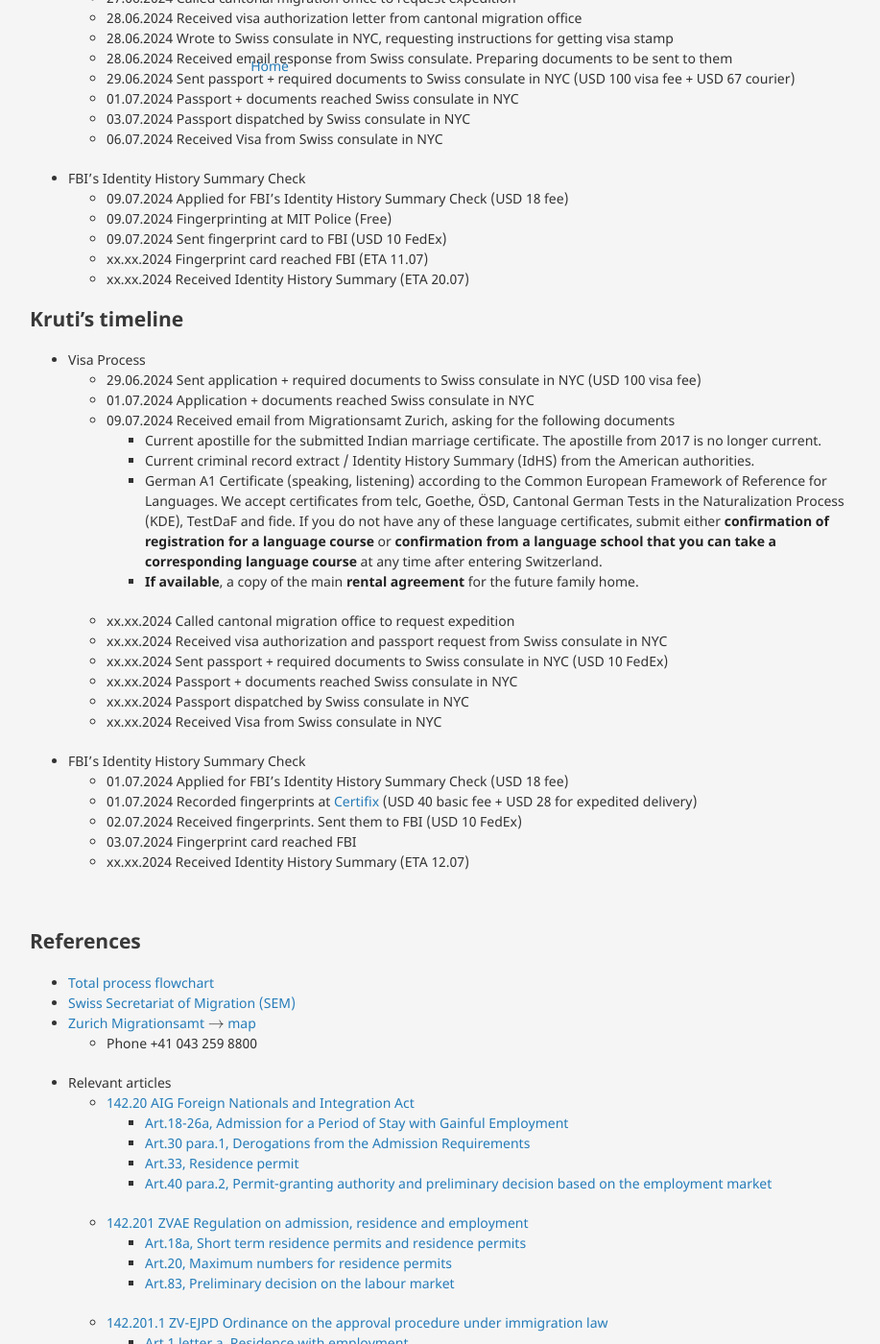
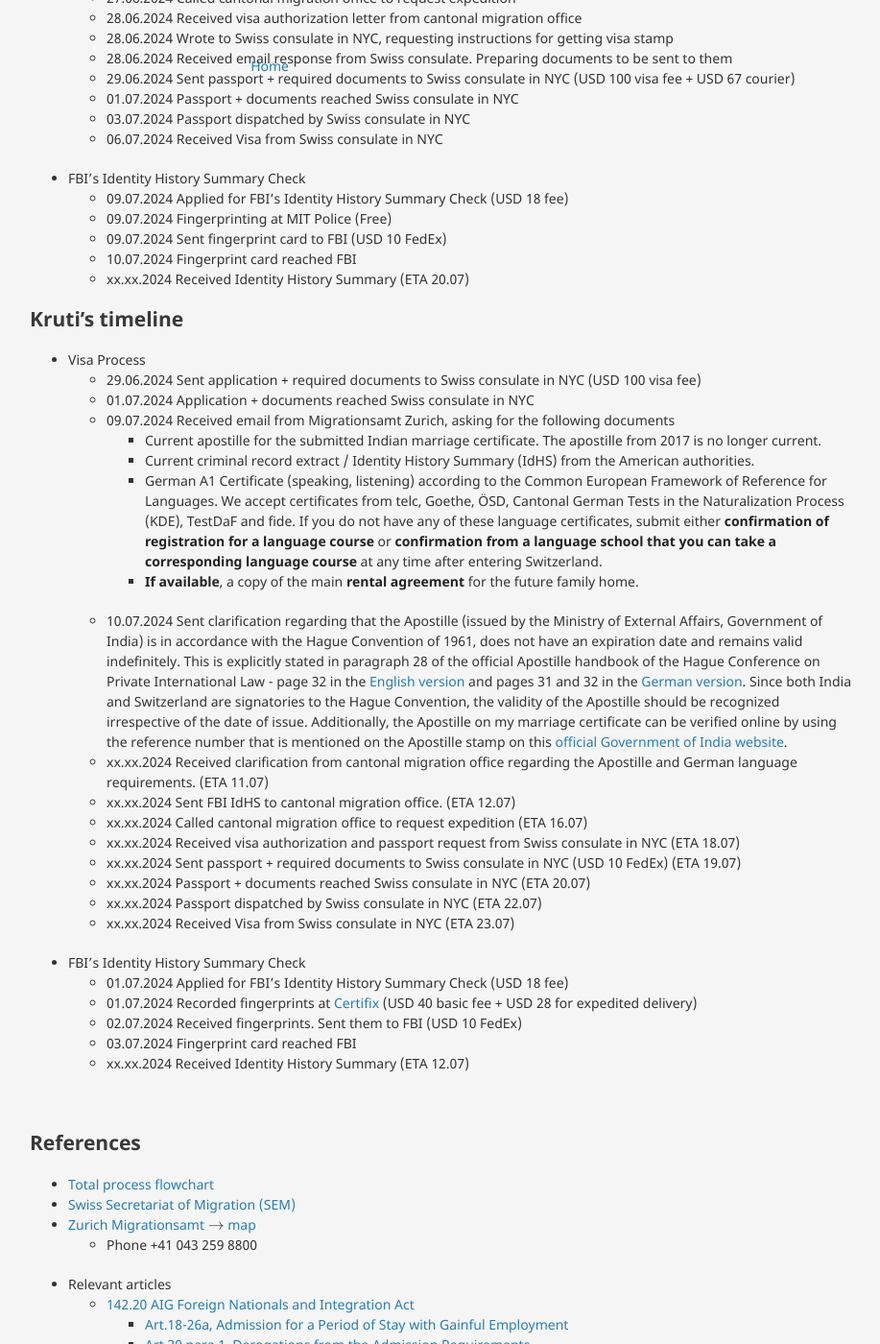
Before and after one commit to neeravkarani/personal, a Jekyll site: the page built from _posts/visa/2024-06-20-switzerland-work-visa.md, in a window 1280 px wide and 1400 px high, scrolled down 2874 px. Shown: the whole window at 96% size, without its empty margins (179-1096 px from the left). Built offline with Jekyll 4.4.1, drawn with Linux system fonts in a browser that asks for light colours.

Commit message:
updates swiss visa details.

```diff
--- a/_posts/visa/2024-06-20-switzerland-work-visa.md
+++ b/_posts/visa/2024-06-20-switzerland-work-visa.md
@@ -123,7 +123,7 @@ The Migration Office of the Canton of Zurich, based on Article 40 of the Federal
     - 09.07.2024 Applied for FBI's Identity History Summary Check (USD 18 fee)
     - 09.07.2024 Fingerprinting at MIT Police (Free)
     - 09.07.2024 Sent fingerprint card to FBI (USD 10 FedEx)
-    - xx.xx.2024 Fingerprint card reached FBI (ETA 11.07)
+    - 10.07.2024 Fingerprint card reached FBI
     - xx.xx.2024 Received Identity History Summary (ETA 20.07)
 
 
@@ -136,12 +136,15 @@ The Migration Office of the Canton of Zurich, based on Article 40 of the Federal
       - Current criminal record extract / Identity History Summary (IdHS) from the American authorities.
       - German A1 Certificate (speaking, listening) according to the Common European Framework of Reference for Languages. We accept certificates from telc, Goethe, ÖSD, Cantonal German Tests in the Naturalization Process (KDE), TestDaF and fide. If you do not have any of these language certificates, submit either **confirmation of registration for a language course** or **confirmation from a language school that you can take a corresponding language course** at any time after entering Switzerland.
       - **If available**, a copy of the main **rental agreement** for the future family home.
-    - xx.xx.2024 Called cantonal migration office to request expedition
-    - xx.xx.2024 Received visa authorization and passport request from Swiss consulate in NYC
-    - xx.xx.2024 Sent passport + required documents to Swiss consulate in NYC (USD 10 FedEx)
-    - xx.xx.2024 Passport + documents reached Swiss consulate in NYC
-    - xx.xx.2024 Passport dispatched by Swiss consulate in NYC
-    - xx.xx.2024 Received Visa from Swiss consulate in NYC
+    - 10.07.2024 Sent clarification regarding that the Apostille (issued by the Ministry of External Affairs, Government of India) is in accordance with the Hague Convention of 1961, does not have an expiration date and remains valid indefinitely. This is explicitly stated in paragraph 28 of the official Apostille handbook of the Hague Conference on Private International Law - page 32 in the [English version](https://assets.hcch.net/docs/a19ae90b-27bf-4596-b5ee-0140858abeaa.pdf) and pages 31 and 32 in the [German version](https://assets.hcch.net/docs/ce650882-b1d4-46b7-a74c-c0a8fd0af428.pdf). Since both India and Switzerland are signatories to the Hague Convention, the validity of the Apostille should be recognized irrespective of the date of issue. Additionally, the Apostille on my marriage certificate can be verified online by using the reference number that is mentioned on the Apostille stamp on this [official Government of India website](https://esanad.nic.in/eregister).
+    - xx.xx.2024 Received clarification from cantonal migration office regarding the Apostille and German language requirements. (ETA 11.07)
+    - xx.xx.2024 Sent FBI IdHS to cantonal migration office. (ETA 12.07)
+    - xx.xx.2024 Called cantonal migration office to request expedition (ETA 16.07)
+    - xx.xx.2024 Received visa authorization and passport request from Swiss consulate in NYC (ETA 18.07)
+    - xx.xx.2024 Sent passport + required documents to Swiss consulate in NYC (USD 10 FedEx) (ETA 19.07)
+    - xx.xx.2024 Passport + documents reached Swiss consulate in NYC (ETA 20.07)
+    - xx.xx.2024 Passport dispatched by Swiss consulate in NYC (ETA 22.07)
+    - xx.xx.2024 Received Visa from Swiss consulate in NYC (ETA 23.07)
  - FBI's Identity History Summary Check
     - 01.07.2024 Applied for FBI's Identity History Summary Check (USD 18 fee)
     - 01.07.2024 Recorded fingerprints at [Certifix](https://www.certifixlivescan.com/) (USD 40 basic fee + USD 28 for expedited delivery)
```
